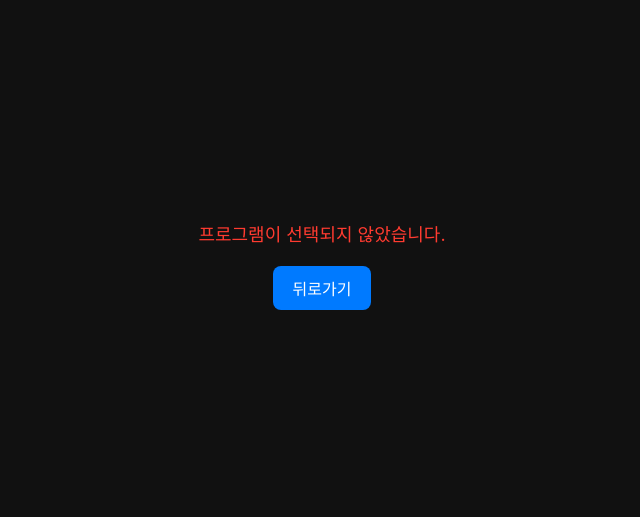
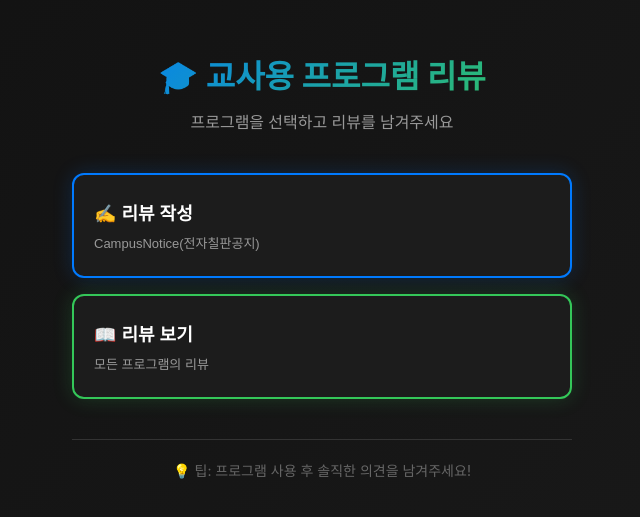
Before and after one commit to jykssam-web/review-page, a React (Create React App) app: page / in a window 1280 px wide. Shown: the part 135-652 px from the top of the page, without its empty margins (318-958 px from the left). Built offline with nearby package versions, Linux system fonts and the light colour scheme.

Commit message:
Update index.js

```diff
--- a/src/index.js
+++ b/src/index.js
@@ -1,10 +1,10 @@
 import React from 'react';
 import ReactDOM from 'react-dom/client';
-import ReviewPage from './ReviewPage';
+import App from './App';
 
 const root = ReactDOM.createRoot(document.getElementById('root'));
 root.render(
   <React.StrictMode>
-    <ReviewPage />
+    <App />
   </React.StrictMode>
 );
```
